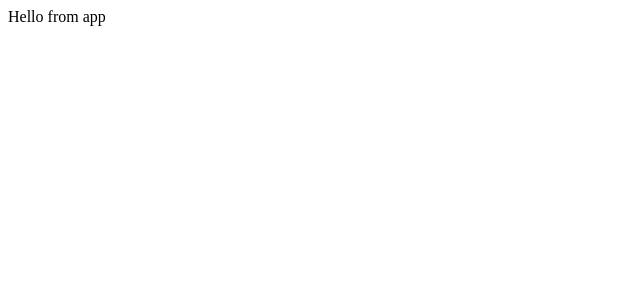
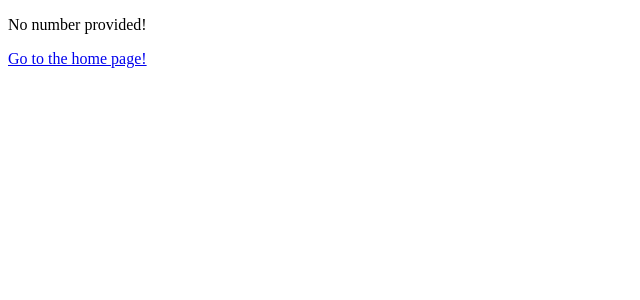
Before and after one commit to michaeljamieson10/reflow-frontend, a React (Create React App) app: page /about in a window 1280 px wide. Shown: the top 300 px of the page, without its empty margins (0-640 px from the left). Built offline with nearby package versions, Linux system fonts and the light colour scheme.

Commit message:
react router works didfferent way than home

```diff
--- a/src/application.tsx
+++ b/src/application.tsx
@@ -1,6 +1,29 @@
 import React from "react";
+import {BrowserRouter, Route, RouteComponentProps, Switch} from "react-router-dom";
+import routes from "./config/route";
 
 const Application: React.FC<{}> = props => {
-    return(<div>Hello from app</div>)
+    return(<div>
+        <BrowserRouter>
+        <Switch>
+            {routes.map((route, index) => {
+                return (
+                    <Route
+                        key={index}
+                        path={route.path}
+                        exact={route.exact}
+                        render={(props: RouteComponentProps<any>) => (
+                            <route.component
+                                name={route.name}
+                                {...props}
+                                {...route.props}
+                            />
+                        )}
+                    />
+                );
+            })}
+        </Switch>
+    </BrowserRouter>
+    </div>)
 }
 export default Application;
--- /dev/null
+++ b/src/config/logging.ts
@@ -0,0 +1,39 @@
+import config from './config';
+
+const DEFAULT_NAMESPACE = config.defaults.namespace;
+
+const info = (message: any, namespace?: string) => {
+    if (typeof message === 'string') {
+        console.log(`[${getDate()}] [${namespace || DEFAULT_NAMESPACE}] [INFO] ${message}`);
+    } else {
+        console.log(`[${getDate()}] [${namespace || DEFAULT_NAMESPACE}] [INFO]`, message);
+    }
+};
+
+const warn = (message: any, namespace?: string) => {
+    if (typeof message === 'string') {
+        console.log(`[${getDate()}] [${namespace || DEFAULT_NAMESPACE}] [WARN] ${message}`);
+    } else {
+        console.log(`[${getDate()}] [${namespace || DEFAULT_NAMESPACE}] [WARN]`, message);
+    }
+};
+
+const error = (message: any, namespace?: string) => {
+    if (typeof message === 'string') {
+        console.log(`[${getDate()}] [${namespace || DEFAULT_NAMESPACE}] [ERROR] ${message}`);
+    } else {
+        console.log(`[${getDate()}] [${namespace || DEFAULT_NAMESPACE}] [ERROR]`, message);
+    }
+};
+
+const getDate = () => {
+    return new Date().toISOString();
+};
+
+const logging = {
+    info,
+    warn,
+    error
+}
+
+export default logging;
--- /dev/null
+++ b/src/config/route.ts
@@ -0,0 +1,26 @@
+import IRoute from '../interfaces/route';
+import AboutPage from '../pages/about';
+import HomePage from '../pages/home';
+
+const routes: IRoute[] = [
+    {
+        path: '/',
+        name: 'Home Page',
+        component: HomePage,
+        exact: true
+    },
+    {
+        path: '/about',
+        name: 'About Page',
+        component: AboutPage,
+        exact: true
+    },
+    {
+        path: '/about/:number',
+        name: 'About Page',
+        component: AboutPage,
+        exact: true
+    },
+]
+
+export default routes;
--- /dev/null
+++ b/src/interfaces/page.ts
@@ -0,0 +1,3 @@
+export default interface IPage {
+    name: string;
+}
--- /dev/null
+++ b/src/interfaces/route.ts
@@ -0,0 +1,7 @@
+export default interface IRoute {
+    path: string;
+    name: string;
+    exact: boolean;
+    component: any;
+    props?: any;
+}
--- /dev/null
+++ b/src/pages/about.tsx
@@ -0,0 +1,32 @@
+import React, { useEffect, useState } from 'react';
+import IPage from '../interfaces/page';
+import logging from '../config/logging';
+import { Link, RouteComponentProps, withRouter } from 'react-router-dom';
+
+const AboutPage: React.FunctionComponent<IPage & RouteComponentProps<any>> = props => {
+    const [message, setMessage] = useState<string>('');
+
+    useEffect(() => {
+        logging.info(`Loading ${props.name}`);
+
+        let number = props.match.params.number;
+
+        if (number)
+        {
+            setMessage(`The Number is ${number}`);
+        }
+        else
+        {
+            setMessage(`No number provided!`);
+        }
+    }, [props])
+
+    return (
+        <div>
+            <p>{message}</p>
+        <Link to="/">Go to the home page!</Link>
+    </div>
+);
+}
+
+export default withRouter(AboutPage);
--- /dev/null
+++ b/src/pages/home.tsx
@@ -0,0 +1,13 @@
+import React, { useEffect } from 'react';
+import IPage from '../interfaces/page';
+import logging from '../config/logging';
+
+const HomePage: React.FunctionComponent<IPage> = props => {
+    useEffect(() => {
+        logging.info(`Loading ${props.name}`);
+    }, [props.name])
+
+    return <p>This is the HOME page!</p>
+}
+
+export default HomePage;
```
Also changed, not shown: src/index.tsx (+5 -4 lines).
